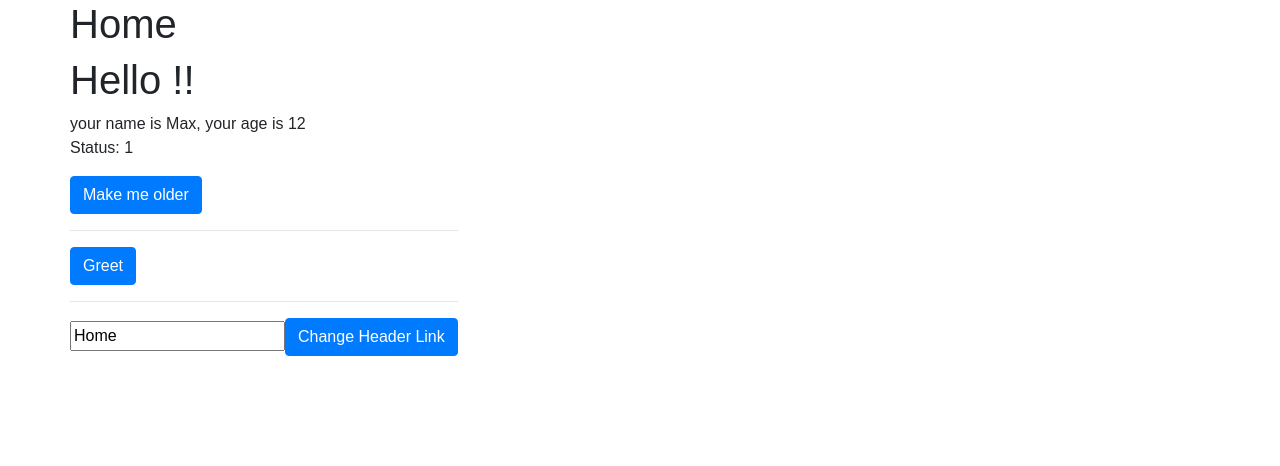
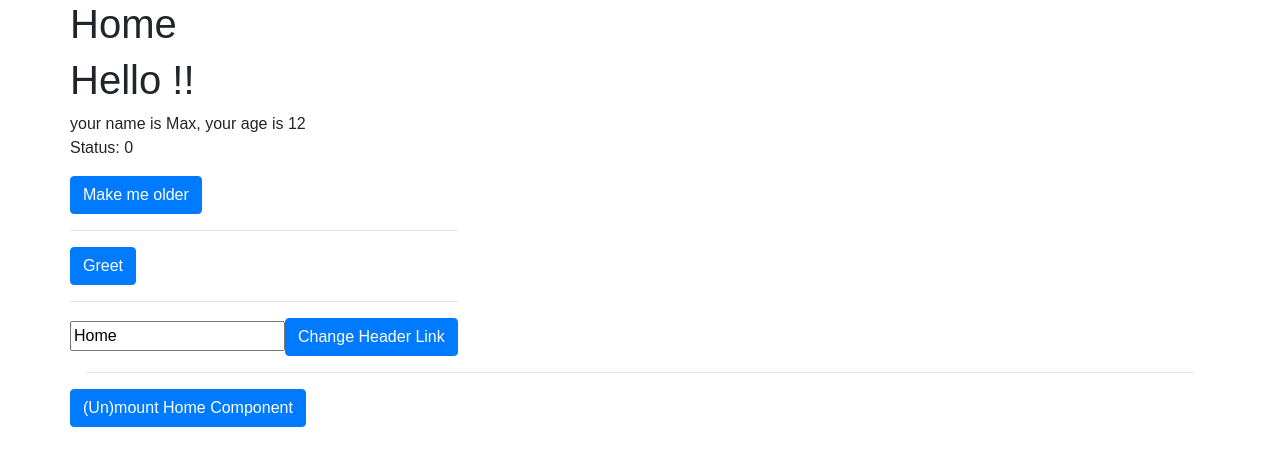
Before and after one commit to hfpp2012/hello-react, a React (Create React App) app: page / in a window 1280 px wide. Shown: the top 466 px of the page. Built offline with nearby package versions, Linux system fonts and the light colour scheme.

Commit message:
component lifecycle

```diff
--- a/src/App.js
+++ b/src/App.js
@@ -7,7 +7,8 @@ class App extends Component {
   constructor() {
     super();
     this.state = {
-      homeLink: "Home"
+      homeLink: "Home",
+      homeMounted: true
     }
   }
 
@@ -21,11 +22,30 @@ class App extends Component {
     })
   }
 
+  onChangeHomeMounted() {
+    this.setState({
+      homeMounted: !this.state.homeMounted
+    })
+  }
+
   render() {
     const user = {
       name: "Anna",
       hobbies: ["Sports", "Reading"]
     }
+    let homeCmp = "";
+      if (this.state.homeMounted) {
+        homeCmp = (
+          <Home
+            name={"Max"}
+            initialAge={12}
+            user={user}
+            greet={this.onGreet}
+            changeLink={this.onChangeLinkName.bind(this)}
+            initialName={this.state.homeLink}
+          />
+        );
+      }
     return (
       <div className="container">
         <div className="row">
@@ -40,14 +60,13 @@ class App extends Component {
         </div>
         <div className="row">
           <div className="col-xs-1 col-xs-offset-11">
-            <Home
-              name={"Max"}
-              initialAge={12}
-              user={user}
-              greet={this.onGreet}
-              changeLink={this.onChangeLinkName.bind(this)}
-              initialName={this.state.homeLink}
-            />
+            {homeCmp}
+          </div>
+        </div>
+        <hr />
+        <div className="row">
+          <div className="col-xs-1 col-xs-offset-11">
+            <button onClick={this.onChangeHomeMounted.bind(this)} className="btn btn-primary">(Un)mount Home Component</button>
           </div>
         </div>
       </div>
--- a/src/components/Home.js
+++ b/src/components/Home.js
@@ -15,6 +15,7 @@ export default class Home extends Component {
         status: 1
       })
     }, 3000)
+    console.log('Constructor');
   }
 
   onMakeOlder() {
@@ -37,7 +38,40 @@ export default class Home extends Component {
     })
   }
 
+  componentWillMount() {
+    console.log("Component will mount");
+  }
+
+  componentDidMount() {
+    console.log("Component did mount");
+  }
+
+  componentWillReceiveProps(nextProps) {
+    console.log('Component will receive props', nextProps);
+  }
+
+  shouldComponentUpdate(nextProps, nextState) {
+    console.log('Component should update', nextProps, nextState);
+    if (nextState.status === 1) {
+      return false;
+    }
+    return true;
+  }
+
+  componentWillUpdate(nextProps, nextState) {
+    console.log('Component will update', nextProps, nextState);
+  }
+
+  componentDidUpdate(prevProps, prevState) {
+    console.log('Component did update', prevProps, prevState);
+  }
+
+  componentWillUnmount() {
+    console.log('Component will unmount');
+  }
+
   render() {
+    console.log('render');
     return (
       <div className="container">
         <div className="row">
```
